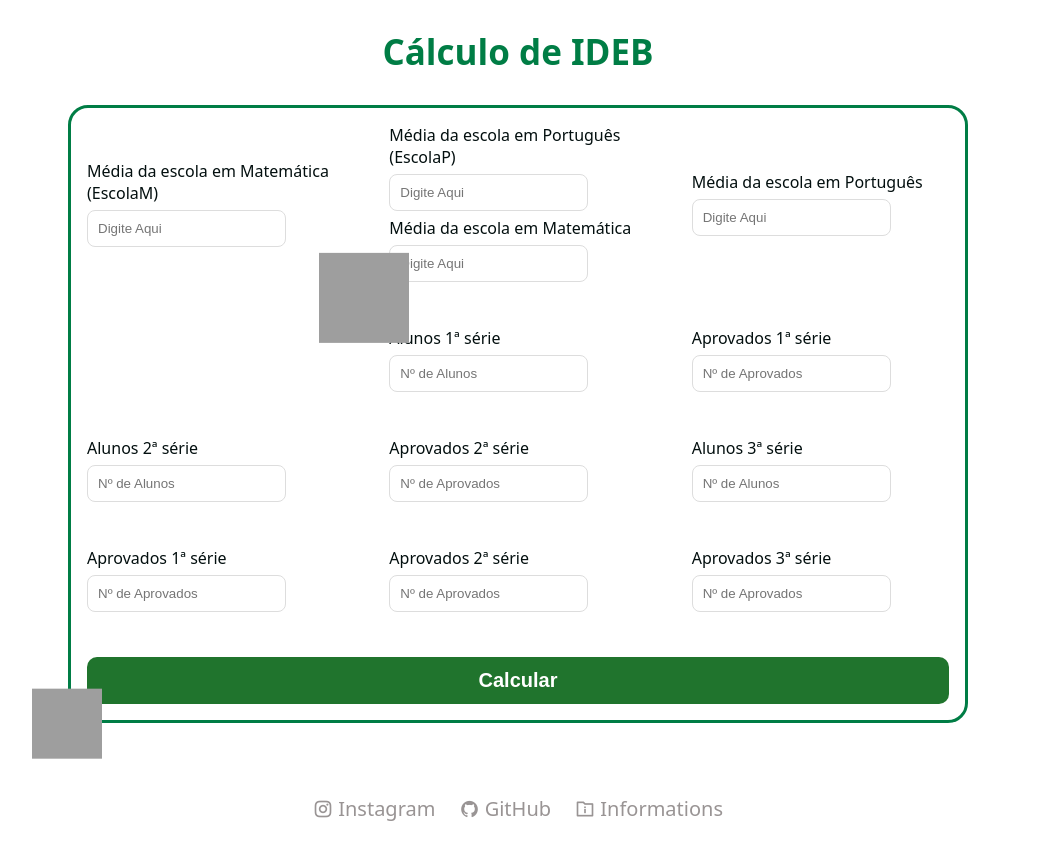
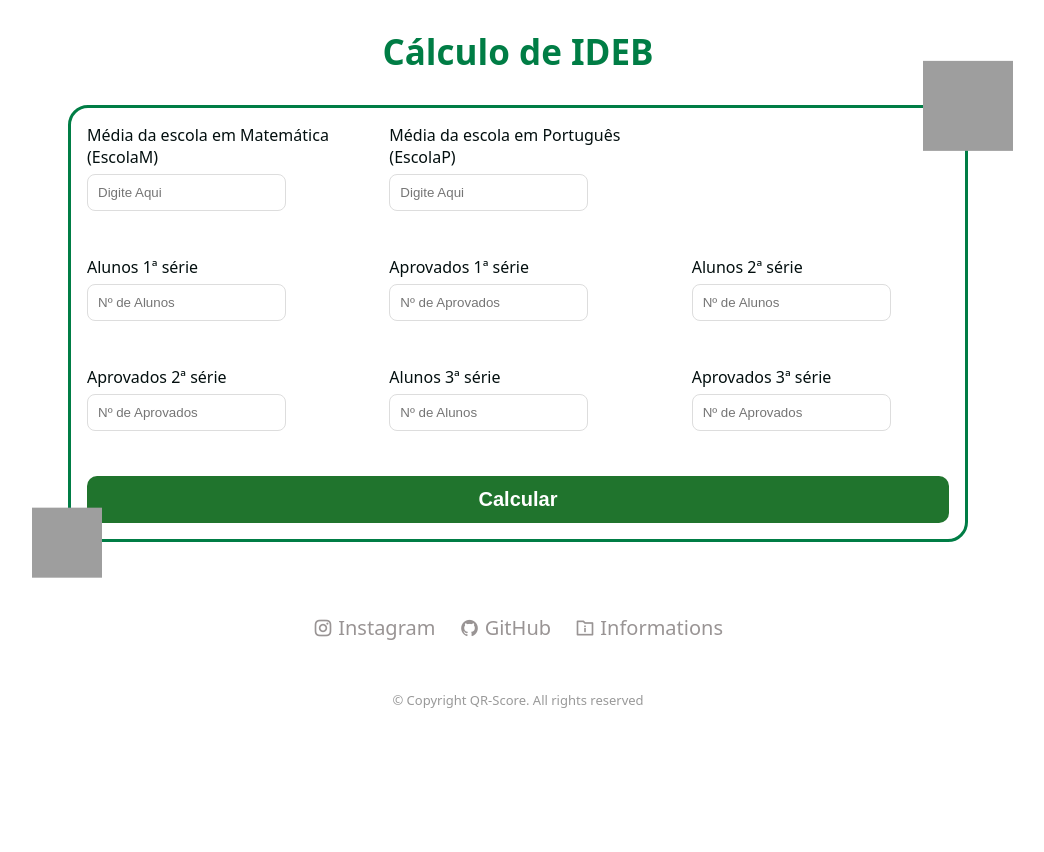
Before and after one commit to RGS378/CIM, a Flask app: page / in a window 1280 px wide. Shown: the part 549-1401 px from the top of the page, without its empty margins (122-1166 px from the left). After the commit the page ends 1257 px from the top, so only its background shows below. Run offline with Flask 3, Linux system fonts and the light colour scheme; some libraries are stand-ins or nearby versions; grey boxes are pictures that could not be loaded.

Commit message:
Atualização
corrigi o erro eu acho kkk

```diff
--- a/templates/index.html
+++ b/templates/index.html
@@ -302,14 +302,6 @@
               <label class="Port">
                      Média da escola em Português (EscolaP)
                      <input type="text" name="EscolaP" placeholder="Digite Aqui" step="0.01" required />
-
-                     Média da escola em Matemática
-                     <input type="number" name="EscolaM" placeholder="Digite Aqui" step="0.01" required />
-              </label>
-              <label class="Port">
-                     Média da escola em Português
-                     <input type="number" name="EscolaP" placeholder="Digite Aqui" step="0.01" required />
-
               </label>
 
               <!-- Aprovação por série -->
@@ -340,16 +332,6 @@
               <label class="Salas">
                      Alunos 3ª série
                      <input type="text" name="Alunos3" placeholder="Nº de Alunos" step="0.01" required />
-              </label>
-
-              <label class="Aprov">
-                     Aprovados 1ª série
-                     <input type="number" name="Aprov1" placeholder="Nº de Aprovados" step="0.01" required />
-              </label>
-
-              <label class="Aprov">
-                     Aprovados 2ª série
-                     <input type="number" name="Aprov2" placeholder="Nº de Aprovados" step="0.01" required />
               </label>
 
               <label class="Aprov">
```
